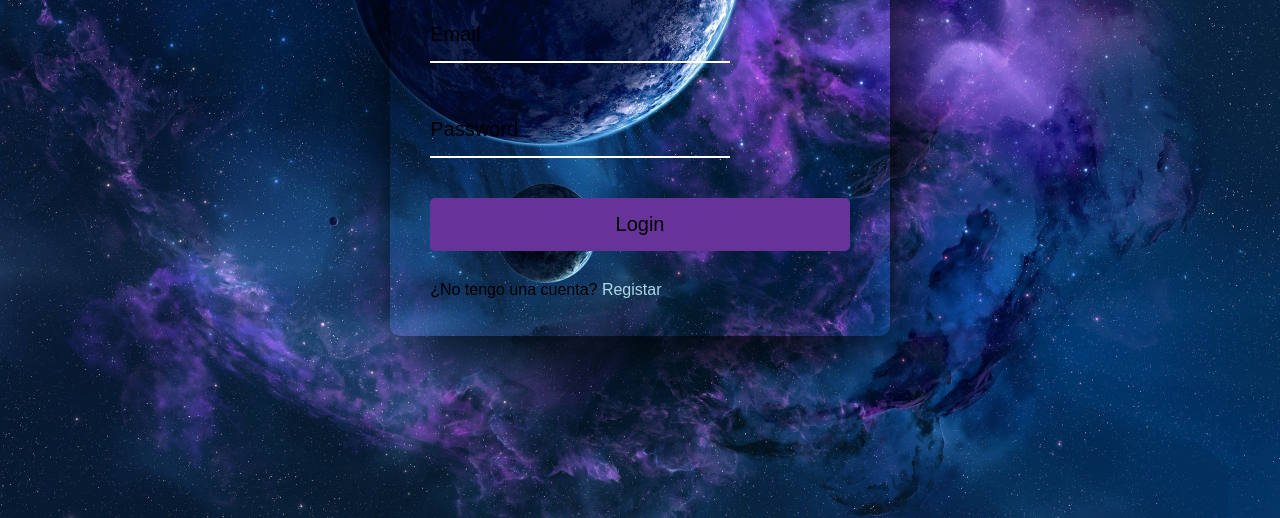
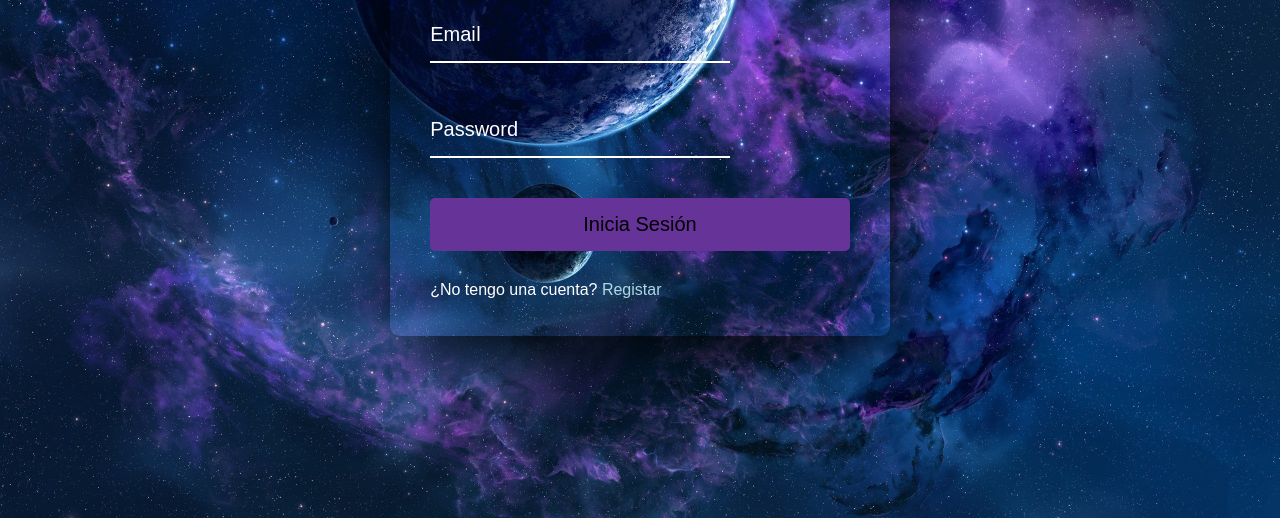
Before and after one commit to ElideZavala/Formulario-con-estilo, a plain HTML site: page index.html in a window 1280 px wide. Shown: the part 282-800 px from the top of the page. Drawn offline with Linux system fonts and the light colour scheme; a web font is replaced by a local one.

Commit message:
color de letra

```diff
--- a/index.html
+++ b/index.html
@@ -21,7 +21,7 @@
 				<label for="password">Password</label>
 			</div>
 
-			<button class="btn">Login</button>
+			<button class="btn">Inicia Sesión</button>
 
 			<p class="text">¿No tengo una cuenta? <a href="#">Registar</a></p>
 		</div>
--- a/style.css
+++ b/style.css
@@ -16,6 +16,7 @@ body {
 	height: 100vh;
 	overflow: hidden;
 	margin: 0;
+	color:#fff;
 }
 
 .container {
```
